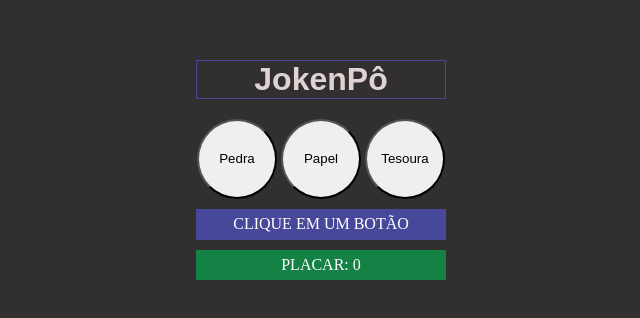
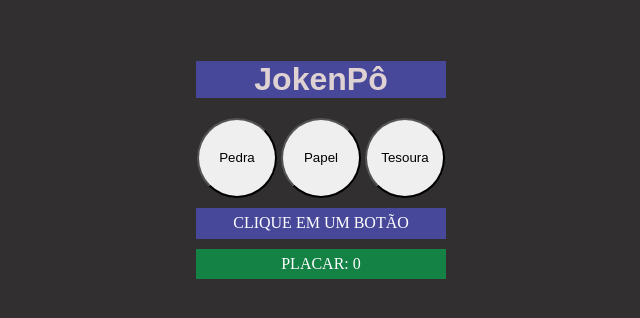
Before and after one commit to marcosfranrib/projeto_jokenpo, a plain HTML site: page index.html in a window 1280 px wide. Shown: the part 230-548 px from the top of the page, without its empty margins (319-959 px from the left). Drawn offline with Linux system fonts and the light colour scheme.

Commit message:
Update style.css

```diff
--- a/style.css
+++ b/style.css
@@ -10,9 +10,9 @@ body{
 
 h1{
     margin-bottom: 20px;
+    background-color: #48489b;
     color: #dfd2d2;
     font-family: Arial, Helvetica, sans-serif;
-    border: 1px solid #48489b;
     width: 250px;
     text-align: center;
 
```
